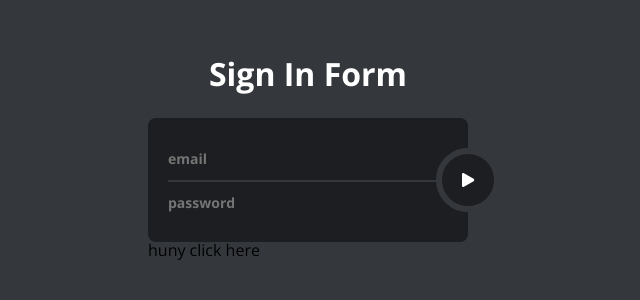
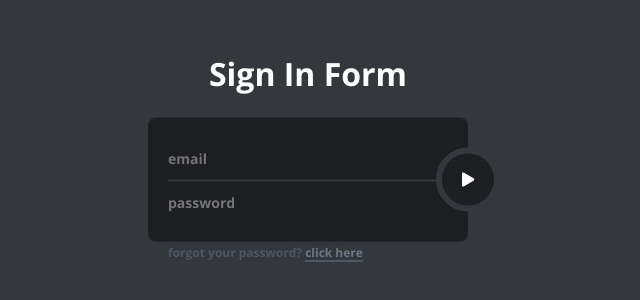
Before and after one commit to KirillHudokon/chat, a React (Create React App) app: page / in a window 1280 px wide. Shown: the part 212-512 px from the top of the page, without its empty margins (332-972 px from the left). Built offline with nearby package versions, Linux system fonts and the light colour scheme.

Commit message:
add support links styles

```diff
--- a/src/components/Auth/FormAccountSupportLink/index.js
+++ b/src/components/Auth/FormAccountSupportLink/index.js
@@ -1,9 +1,10 @@
 import styles from'./index.module.scss';
 
 function FormAccountSupportLink({text}) {
+  console.log(text)
   return (
     <div className={styles.formAccountSupportLink}>
-        {text} <span className={styles.formAccountSupportLinkRedirect}>click here</span>
+        {text} <span className={styles.formAccountSupportLinkRedirect}> click here</span>
     </div>
   );
 }
--- a/src/components/Auth/FormAccountSupportLink/index.module.scss
+++ b/src/components/Auth/FormAccountSupportLink/index.module.scss
@@ -1 +1,28 @@
-@import '../../../utils/styles/authForm.scss'
+@import '../../../utils/styles/authForm.scss';
+@import '../../../utils/styles/colors.scss';
+
+.formAccountSupportLink{
+    color: $oxfordGrey;
+    font-weight: 700;
+    font-size: 12px;
+    .formAccountSupportLinkRedirect{
+        color: $lightBlue;
+        cursor: pointer;
+        position: relative;
+        &:hover{
+            &:after{
+                display: none;
+            }
+        }
+        &:after{
+            content:'';
+            width:100%;
+            height: 1px;
+            position: absolute;
+            top:100%;
+            left:0;
+            background-color: $lightBlue;
+            display: block;
+        }
+    }
+}
--- a/src/components/Auth/SignIn/index.js
+++ b/src/components/Auth/SignIn/index.js
@@ -52,11 +52,11 @@ function SignIn({email, password, changeUserData, children}) {
     </div>
   );
 }
-SignIn.supportLinks = () => (
-  <div>
-    <FormAccountSupportLink text="huny"/>
+SignIn.supportLinks = () => {
+  return <div className={styles.formAccountSupportLinkContainer}>
+    <FormAccountSupportLink text="forgot your password?"/>
   </div>
-)
+}
 
 
 export default AuthFormWrapper(AuthFormWithSupportLinks(AuthFormController(SignIn,signInInitialState),SignIn.supportLinks()));
--- a/src/utils/styles/authForm.scss
+++ b/src/utils/styles/authForm.scss
@@ -15,6 +15,7 @@
             border-radius: 8px;
             background: $lightDarkGrey;
             position: relative;
+            margin-bottom: 5px;
             .formFieldWrapper{
                 .formFieldContainer{
                     width:100%;
@@ -80,5 +81,10 @@
                 }
             }
         }
+        .formAccountSupportLinkContainer{
+            width:100%;
+            box-sizing: border-box;
+            padding-left: 20px;
+        }
     }
 }
--- a/src/utils/styles/colors.scss
+++ b/src/utils/styles/colors.scss
@@ -1,3 +1,5 @@
 $white : rgb(255,255,255);
 $darkGrey : rgb(52, 56, 61);
 $lightDarkGrey : rgb(28, 30, 33);
+$oxfordGrey : rgb(79, 85, 97);
+$lightBlue : rgb(111, 119, 135);
```
